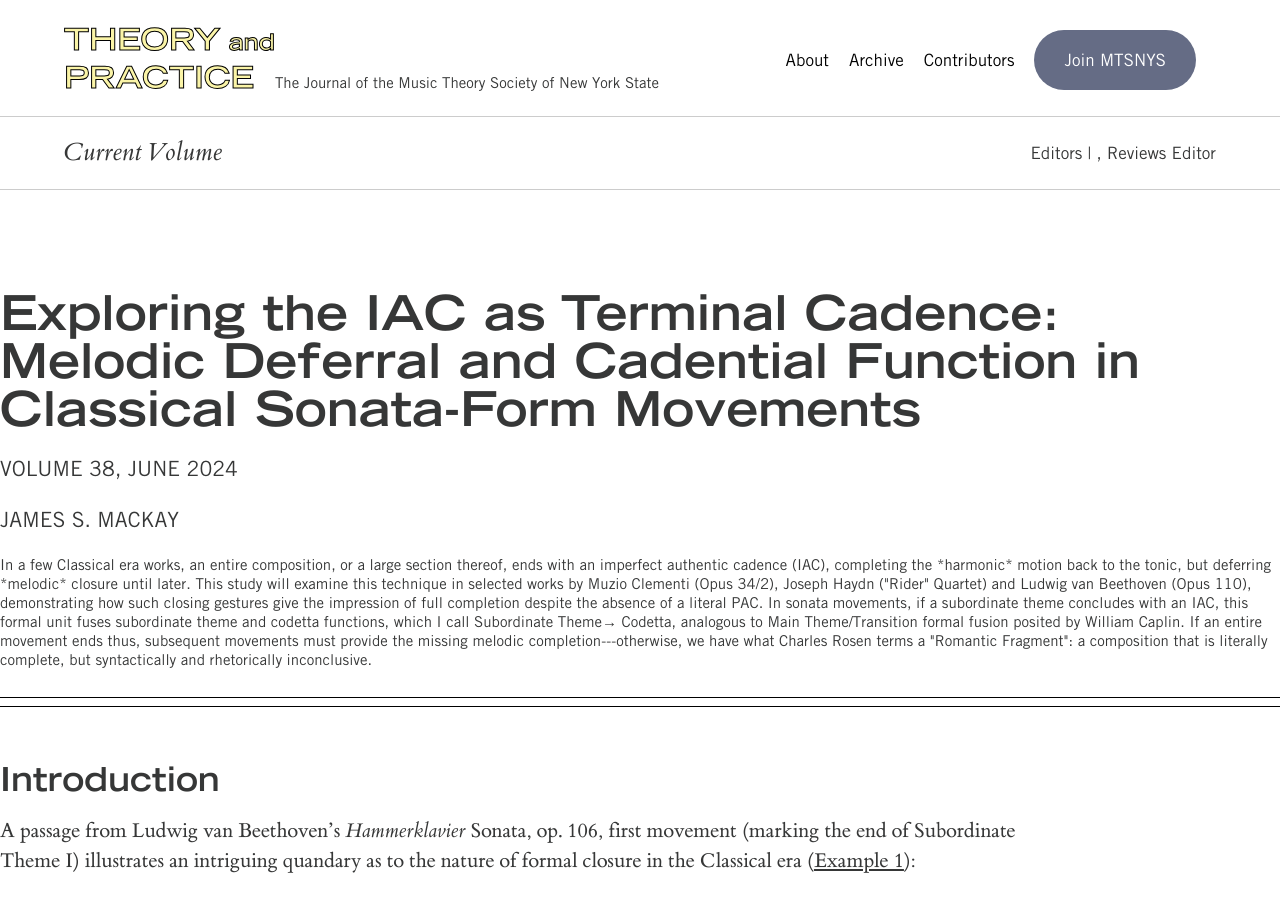
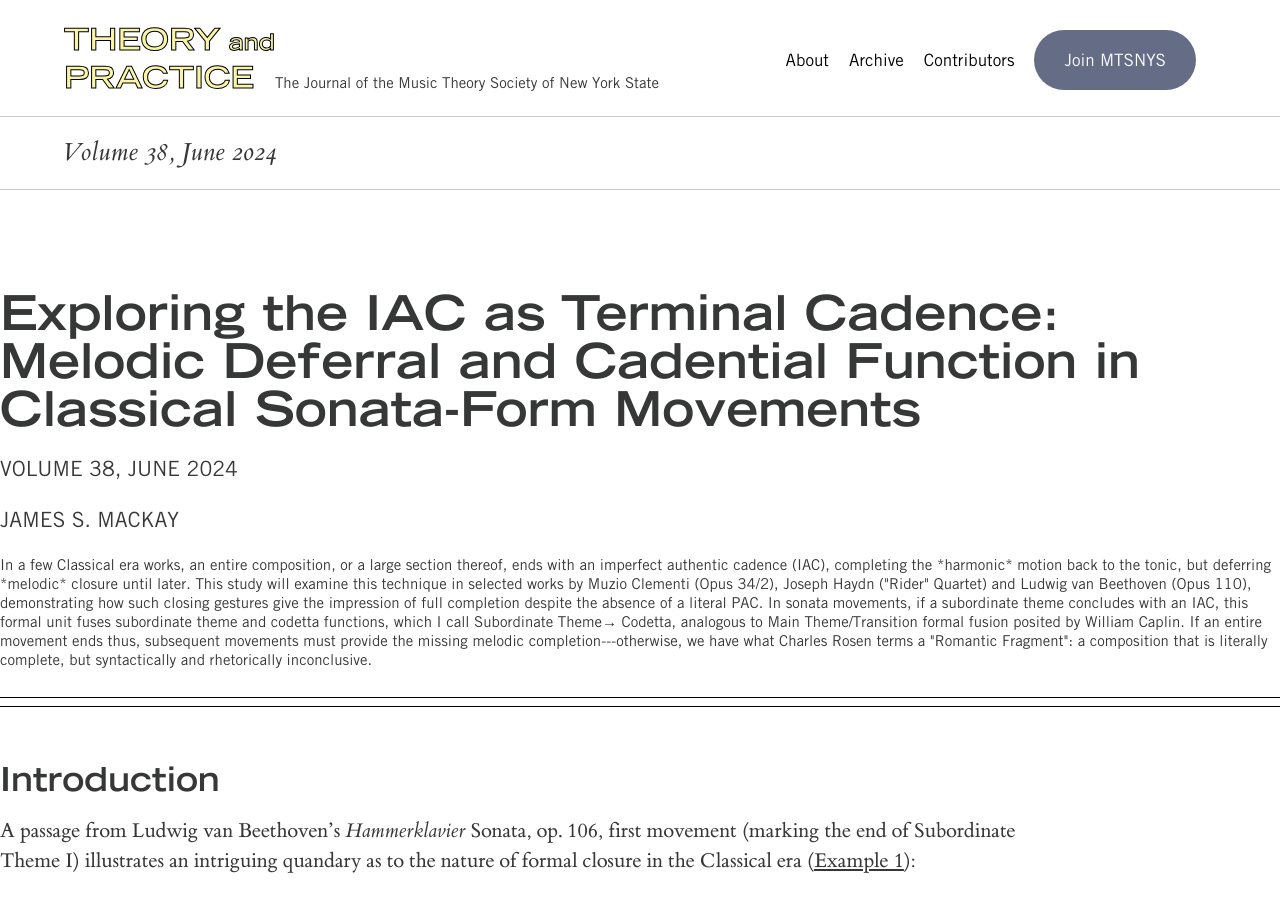
Before and after one commit to mtsnys/theory_and_practice, a Jekyll site: the page built from _posts/2024-07-05-mackay.md, in a window 1280 px wide and 900 px high. Built offline with Jekyll 4.4.1, drawn with Linux system fonts in a browser that asks for light colours; some web fonts are replaced.

Commit message:
volume info fix

```diff
--- a/_includes/masthead.html
+++ b/_includes/masthead.html
@@ -1,9 +1,11 @@
 <div class="masthead">
   <div class="left-section">
     {%- if site.posts.size > 0 -%}
-      <p>{{ page.list_title | default: "Current Volume" }}</p>
+      <p>{{ page.volume | default: "Current Volume" }}</p>
     {% endif %}
   </div>
+
+  {%- unless page.layout == 'article' -%}
     <div class="right-section">
       <p>
         {% for editor in page.editors %}
@@ -13,5 +15,7 @@
         {{ page.reviews_editor.name }}, Reviews Editor
       </p>
     </div>
+  {%- endunless -%}
 </div>
+
 <div class="header-divider"></div>
--- a/index.markdown
+++ b/index.markdown
@@ -1,7 +1,7 @@
 ---
 layout: home
 title: Theory and Practice
-list_title: Volume 38 | Spring 2024
+volume: Volume 38 | Spring 2024
 editors:
   - name: Trevor DeClerq
   - name: Kyle Hutchinson,
```
Lines whose indentation alone changed are shown as unchanged.
